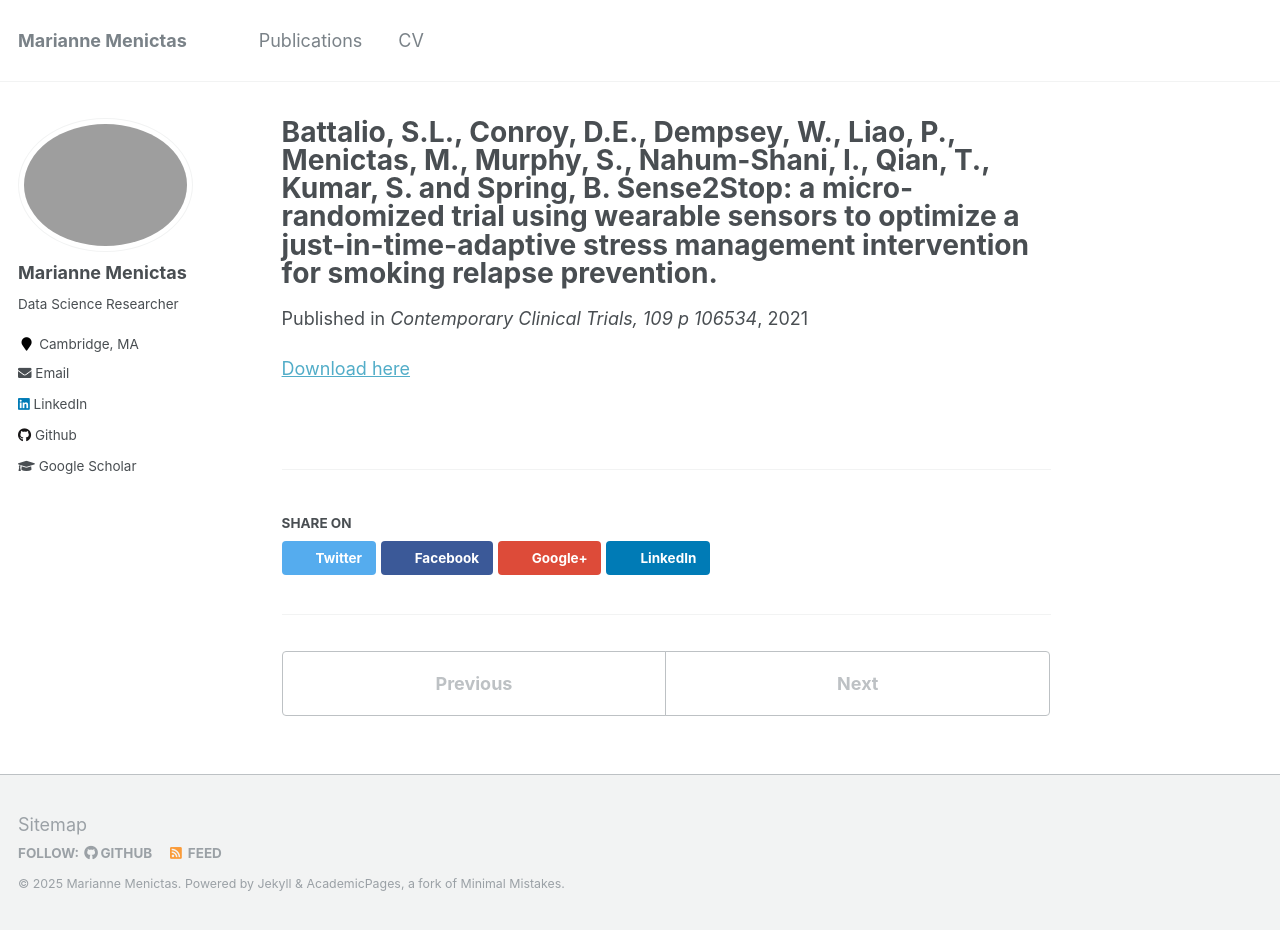
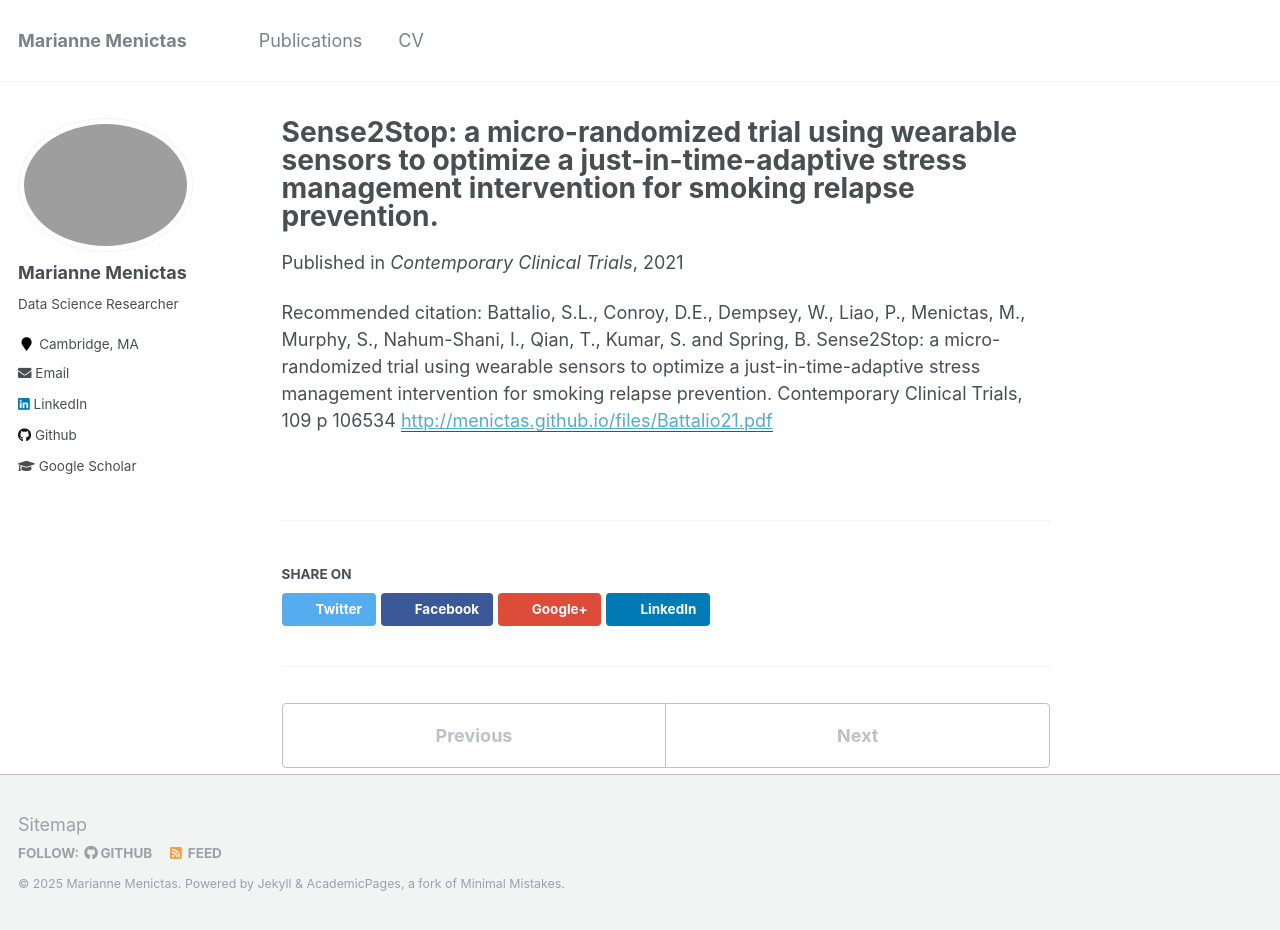
Before and after one commit to menictas/menictas.github.io, a Jekyll site: the page built from _publications/battalio21.md, in a window 1280 px wide and 930 px high. Built offline with Jekyll 4.4.1, drawn with Linux system fonts in a browser that asks for light colours.

Commit message:
update publications

```diff
--- a/_publications/battalio21.md
+++ b/_publications/battalio21.md
@@ -1,8 +1,10 @@
 ---
-title: "Battalio, S.L., Conroy, D.E., Dempsey, W., Liao, P., Menictas, M., Murphy, S., Nahum-Shani, I., Qian, T., Kumar, S. and Spring, B. Sense2Stop: a micro-randomized trial using wearable sensors to optimize a just-in-time-adaptive stress management intervention for smoking relapse prevention."
+title: "Sense2Stop: a micro-randomized trial using wearable sensors to optimize a just-in-time-adaptive stress management intervention for smoking relapse prevention."
 collection: publications
-venue: 'Contemporary Clinical Trials, 109 p 106534'
+venue: 'Contemporary Clinical Trials'
+citation: "Battalio, S.L., Conroy, D.E., Dempsey, W., Liao, P., Menictas, M., Murphy, S., Nahum-Shani, I., Qian, T., Kumar, S. and Spring, B. Sense2Stop: a micro-randomized trial using wearable sensors to optimize a just-in-time-adaptive stress management intervention for smoking relapse prevention. Contemporary Clinical Trials, 109 p 106534"
+paperurl: 'http://menictas.github.io/files/Battalio21.pdf'
 date: 2021-12-01
 ---
 
-[Download here](http://menictas.github.io/files/Battalio21.pdf)
+[//]: # ([Download here]&#40;http://menictas.github.io/files/Battalio21.pdf&#41;)
```
